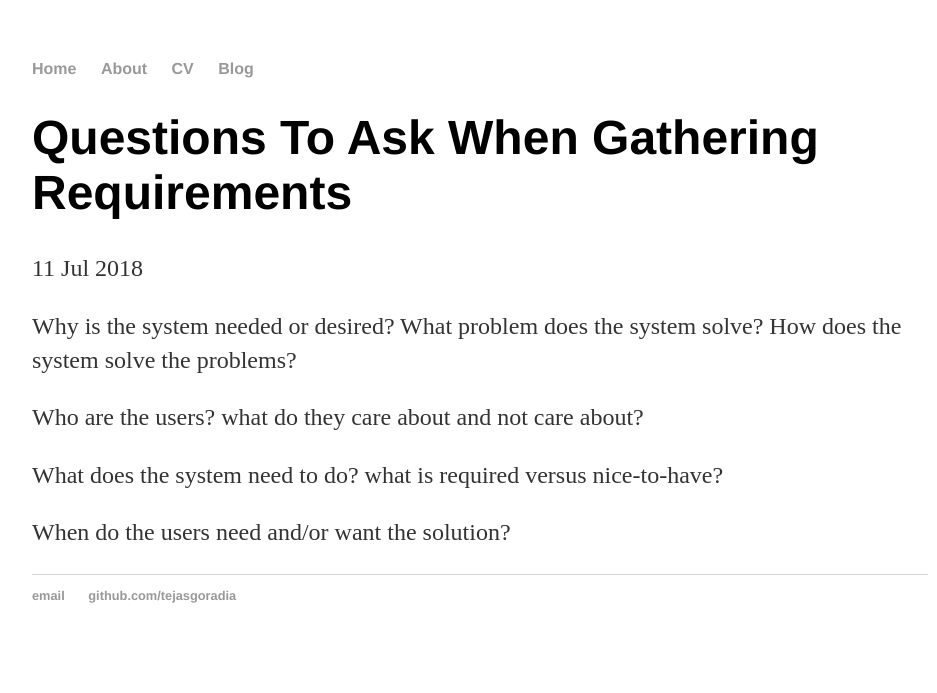
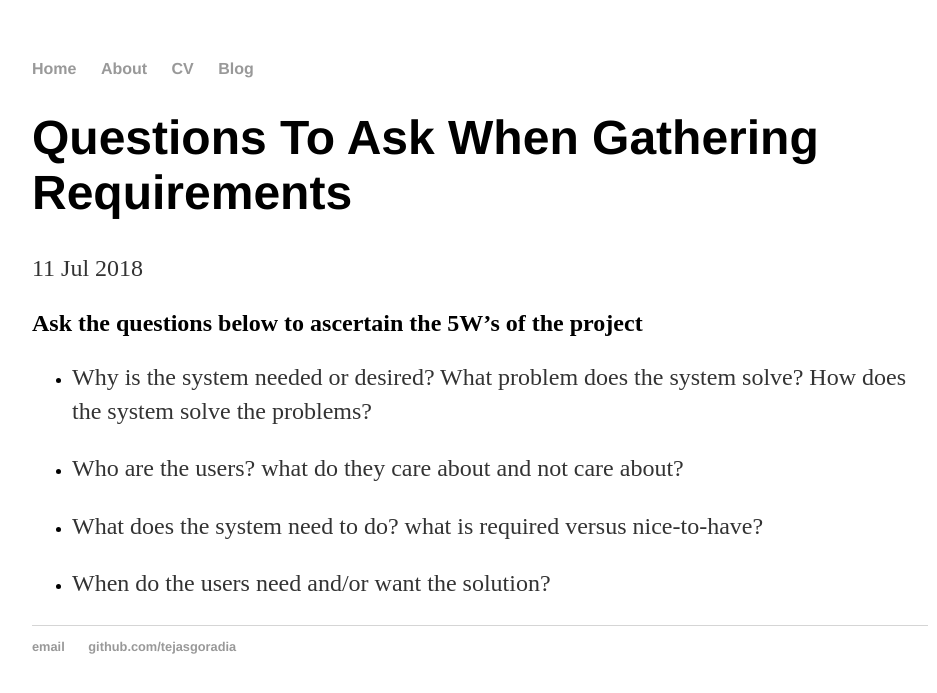
Before and after one commit to tejasgoradia/tejasgoradia.github.io, a Jekyll site: the page built from _posts/2018-07-11-questions-to-ask-when-gathering-requirements.md, in a window 1280 px wide. Shown: the top 693 px of the page, without its empty margins (160-1097 px from the left). Built offline with Jekyll 4.4.1, drawn with Linux system fonts in a browser that asks for light colours; our own code applies the rules of GitHub Pages for plain Markdown files.

Commit message:
Added formatting

```diff
--- a/_posts/2018-07-11-questions-to-ask-when-gathering-requirements.md
+++ b/_posts/2018-07-11-questions-to-ask-when-gathering-requirements.md
@@ -1,7 +1,9 @@
-Why is the system needed or desired? What problem does the system solve? How does the system solve the problems?
+## Ask the questions below to ascertain the 5W's of the project
 
-Who are the users? what do they care about and not care about?
+* Why is the system needed or desired? What problem does the system solve? How does the system solve the problems?
 
-What does the system need to do? what is required versus nice-to-have?
+* Who are the users? what do they care about and not care about?
 
-When do the users need and/or want the solution?
+* What does the system need to do? what is required versus nice-to-have?
+
+* When do the users need and/or want the solution?
```
